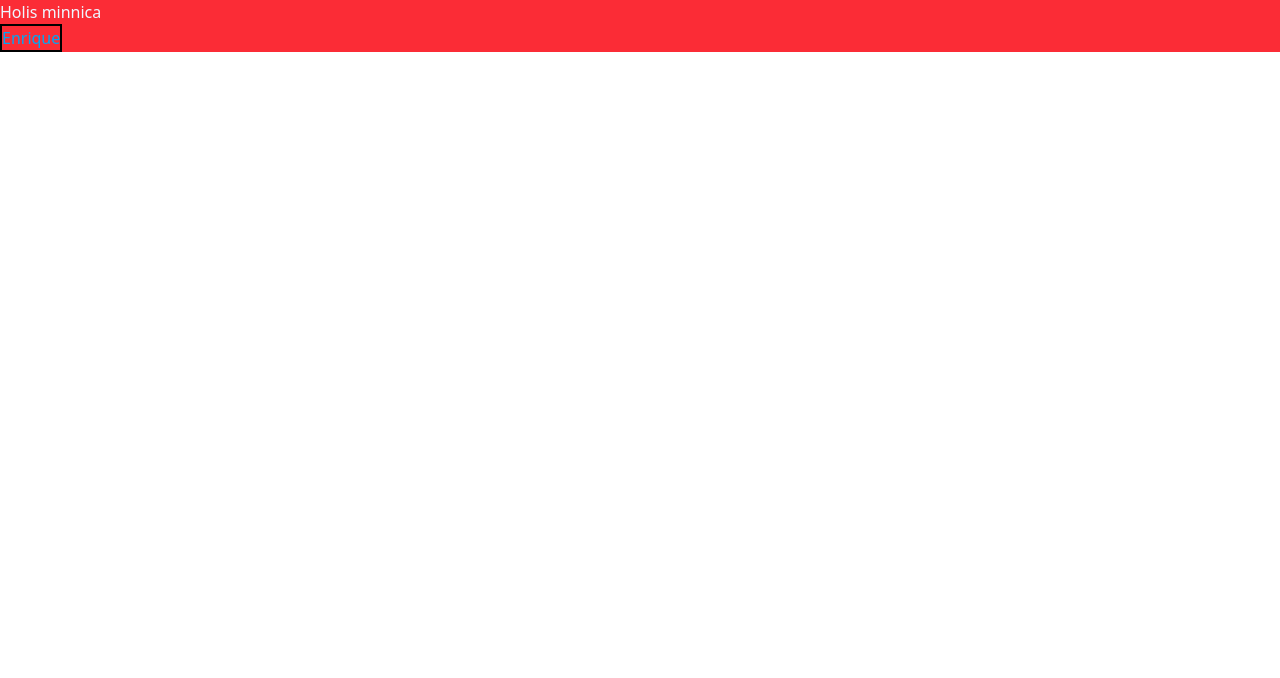
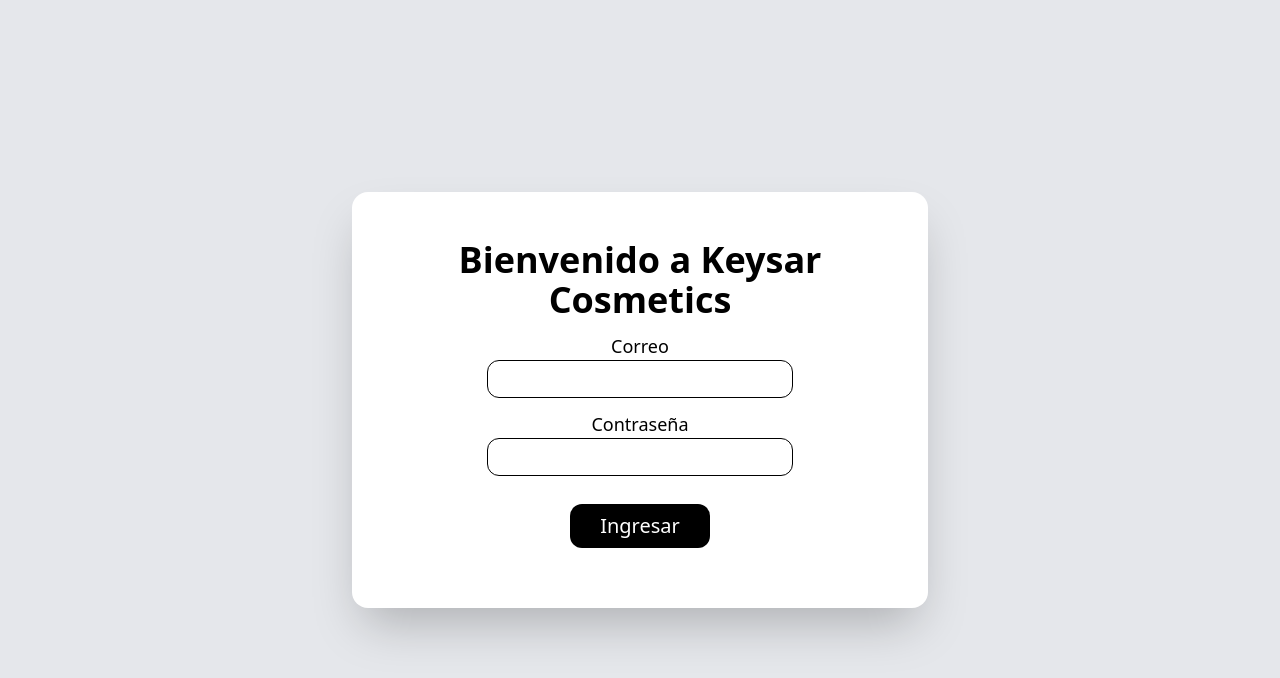
Before and after one commit to minnica/login-front, a website built with Vite: page index.html in a window 1280 px wide. Built offline with nearby package versions, Linux system fonts and the light colour scheme.

Commit message:
feat(*) add login component

```diff
--- /dev/null
+++ b/components/rg-login/RgLogin.js
@@ -0,0 +1,54 @@
+/* tailwindcss classnames */
+import { LitElement, html } from "lit";
+
+export class RgLogin extends LitElement {
+  static get properties() {
+    return {
+      test: {
+        type: String,
+      },
+    };
+  }
+
+  constructor() {
+    super();
+    this.test = "Gara";
+  }
+
+  createRenderRoot() {
+    return this;
+  }
+
+  render() {
+    return html`
+      <div class="flex min-h-screen items-center justify-center bg-gray-200">
+        <div
+          class="flex min-h-96 w-full max-w-xl flex-col justify-between rounded-2xl bg-white p-12 shadow-2xl"
+        >
+          <div class="mb-3">
+            <h1 class="font-bold text-center text-4xl">Bienvenido a Keysar Cosmetics</h1>
+          </div>
+          <div class="mb-3 text-center">
+            <label class="block text-lg" for="inputEmail">Correo</label>
+            <input class="rounded-xl border-1 text-xl p-1" type="email" />
+          </div>
+
+          <div class="mb-7 text-center">
+            <label class="block text-lg" for="inputPassword">Contraseña</label>
+            <input class="rounded-xl border-1 text-xl p-1" type="password" />
+          </div>
+          <div class="mb-3 text-center">
+            <button
+              @click="${() => console.log("click")}"
+              class="rounded-xl bg-black p-2 text-xl w-35 text-white"
+            >
+              Ingresar
+            </button>
+          </div>
+        </div>
+      </div>
+    `;
+  }
+}
+
+customElements.define("rg-login", RgLogin);
--- a/index.html
+++ b/index.html
@@ -8,9 +8,8 @@
   <script type="module" src="src/FeatureLogin.js"></script>
 </head>
 
-<body class="text-blue-50">
+<body class="bg-gray-200">
   <feature-login></feature-login>
-
 </body>
 
 </html>
--- a/src/FeatureLogin.js
+++ b/src/FeatureLogin.js
@@ -1,6 +1,7 @@
 import { LitElement, html } from "lit";
 import "./index.css";
 import "@components/button-default/ButtonDefault";
+import "@components/rg-login/RgLogin.js";
 
 export class FeatureLogin extends LitElement {
   static get properties() {
@@ -21,12 +22,7 @@
   }
 
   render() {
-    return html`
-      <div class="bg-red-500">
-        <h1>Holis ${this.email}</h1>
-        <button-default></button-default>
-      </div>
-    `;
+    return html` <rg-login></rg-login> `;
   }
 }
 
```
